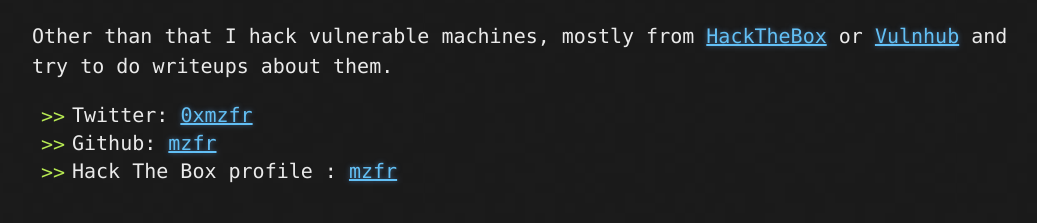
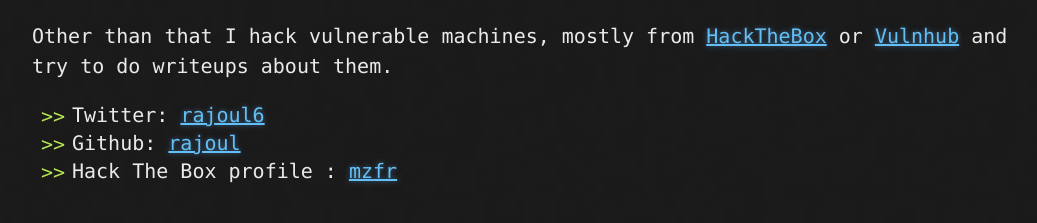
Before and after one commit to rajoul/rajoul.github.io, a Jekyll site: the page built from about.md, in a window 1280 px wide. Shown: the part 208-431 px from the top of the page, without its empty margins (108-1145 px from the left). Built offline with Jekyll 4.4.1, drawn with Linux system fonts in a browser that asks for light colours.

Commit message:
Update about.md

```diff
--- a/about.md
+++ b/about.md
@@ -9,6 +9,6 @@ My name is RAJOUL Abdeljalil. I'm a Student at [`ENSIIE`](https://www.ensiie.fr/
 Other than that I hack vulnerable machines, mostly from [HackTheBox](http://hackthebox.eu/) or [Vulnhub](http://vulnhub.com/) and try to do writeups about them.
 
 
-* Twitter: [0xmzfr](https://twitter.com/@rajoul6)
-* Github: [mzfr](https://github.com/rajoul)
+* Twitter: [rajoul6](https://twitter.com/@rajoul6)
+* Github: [rajoul](https://github.com/rajoul)
 * Hack The Box profile : [mzfr](https://www.hackthebox.eu/home/users/profile/94847)
```
